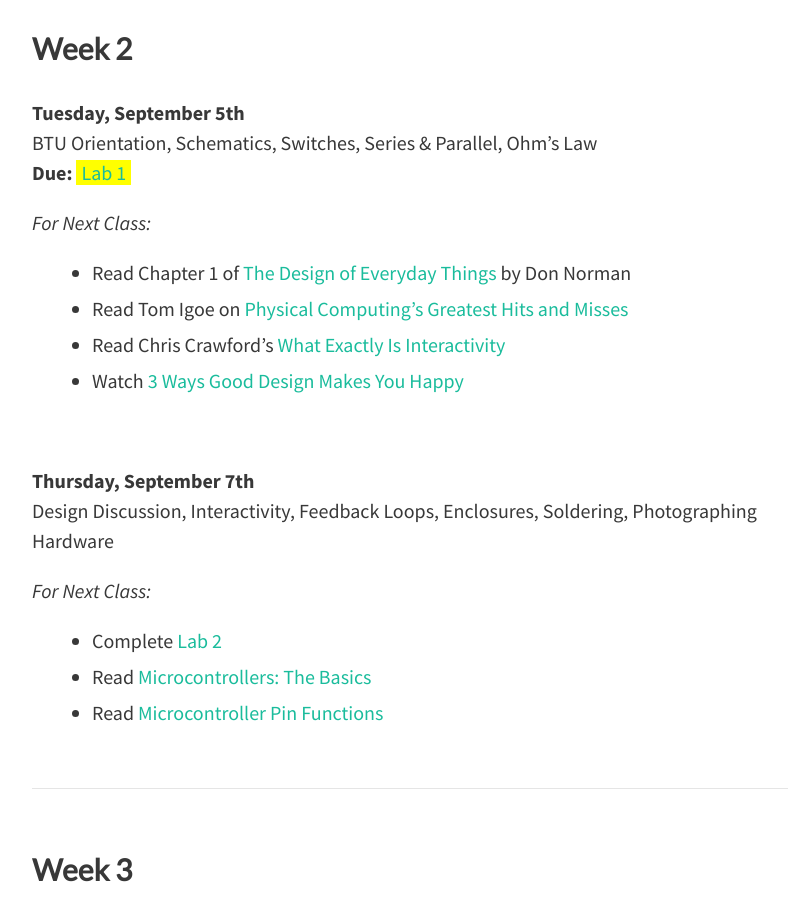
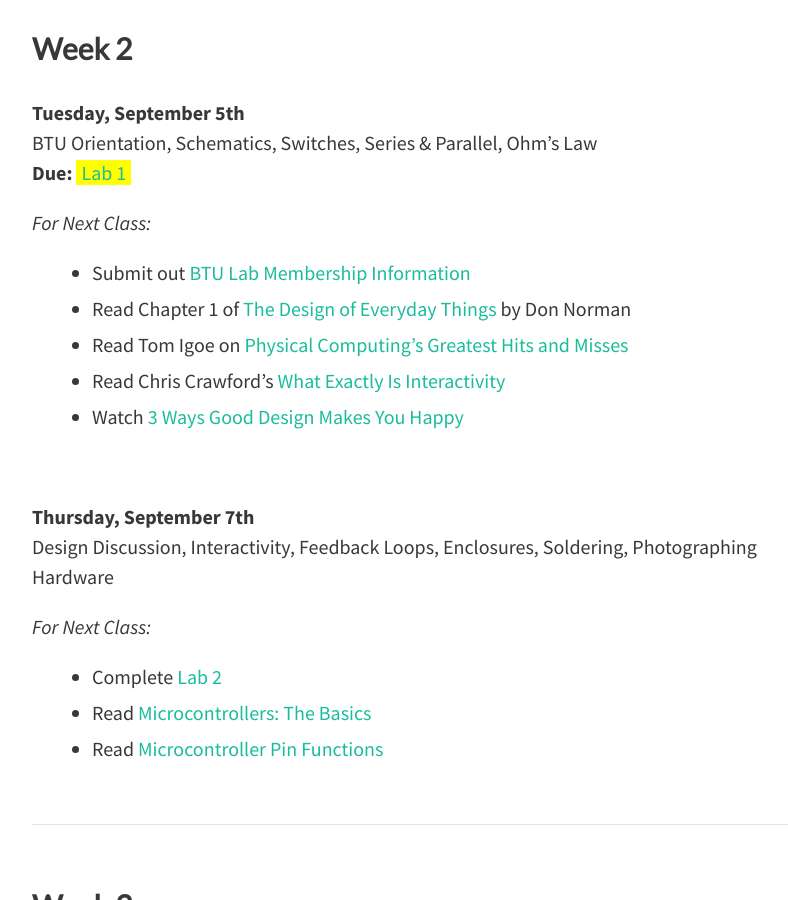
Before and after one commit to coloringchaos/object-f17, a Jekyll site: the page built from schedule.md, in a window 1280 px wide and 900 px high, scrolled down 1335 px. Shown: the whole window, without its empty margins (224-1012 px from the left). Built offline with Jekyll 4.4.1, drawn with Linux system fonts in a browser that asks for light colours; nearby versions of some CDN libraries.

Commit message:
lab membership form

```diff
--- a/schedule.md
+++ b/schedule.md
@@ -36,6 +36,7 @@ feature-img: "img/bg1.jpg"
 **Tuesday, September 5th**<br>BTU Orientation, Schematics, Switches, Series & Parallel, Ohm's Law <br> **Due:** <span class="highlight">[Lab 1](/object-f17/lab-1)</span>
 
 *For Next Class:*
++ Submit out [BTU Lab Membership Information](https://docs.google.com/forms/d/e/1FAIpQLSeIiB_mNSUKWU5yj4QyRlgOcB7TDBcx94uzNbGgb3J-fAJZeA/viewform?usp=sf_link)
 + Read Chapter 1 of [The Design of Everyday Things](http://object.ariellehein.com/readings/DesignOfEveryDayThings.pdf) by Don Norman
 + Read Tom Igoe on [Physical Computing's Greatest Hits and Misses](http://www.tigoe.net/blog/category/physicalcomputing/176/)
 + Read Chris Crawford's [What Exactly Is Interactivity](http://object.ariellehein.com/readings/theartofinteractivedesign-ch1.pdf)
```
